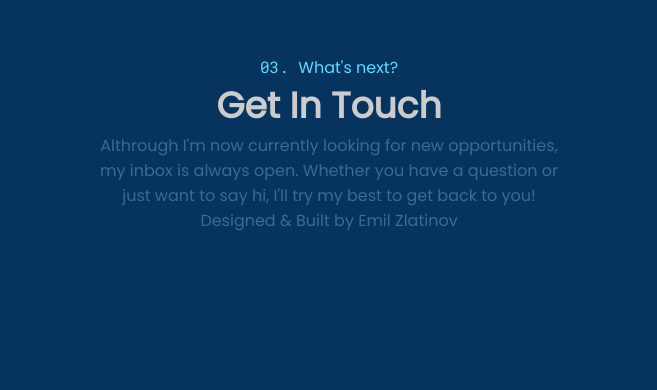
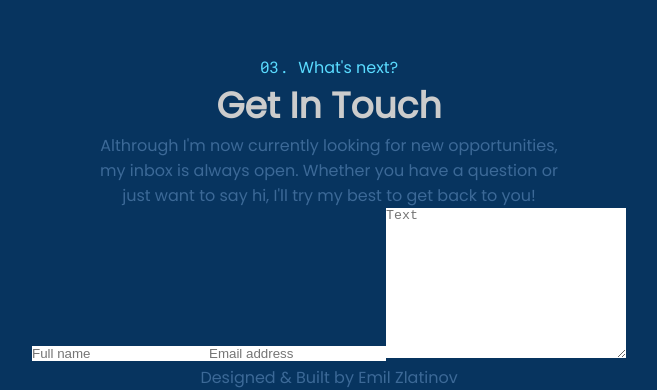
Before and after one commit to StroverIT/portfolio, a React (Create React App) app: page / in a window 1280 px wide. Shown: the part 2025-2415 px from the top of the page, without its empty margins (311-968 px from the left). Before the commit the page ends 2258 px from the top, so only its background shows below. Built offline with nearby package versions, Linux system fonts and the light colour scheme.

Commit message:
Adding form as component

```diff
--- a/src/components/contact/Contact.jsx
+++ b/src/components/contact/Contact.jsx
@@ -1,5 +1,6 @@
 import React from 'react';
 import "./contact.scss";
+import  Form from "../form/Form";
 
 const Contact = () => {
     return (
@@ -12,7 +13,7 @@ const Contact = () => {
                 Althrough I'm now currently looking for new opportunities, my inbox is always open.
                 Whether you have a question or just want to say hi, I'll try my best to get back to you!
             </p>
-
+          <Form />
         </section>
     );
 }
```
